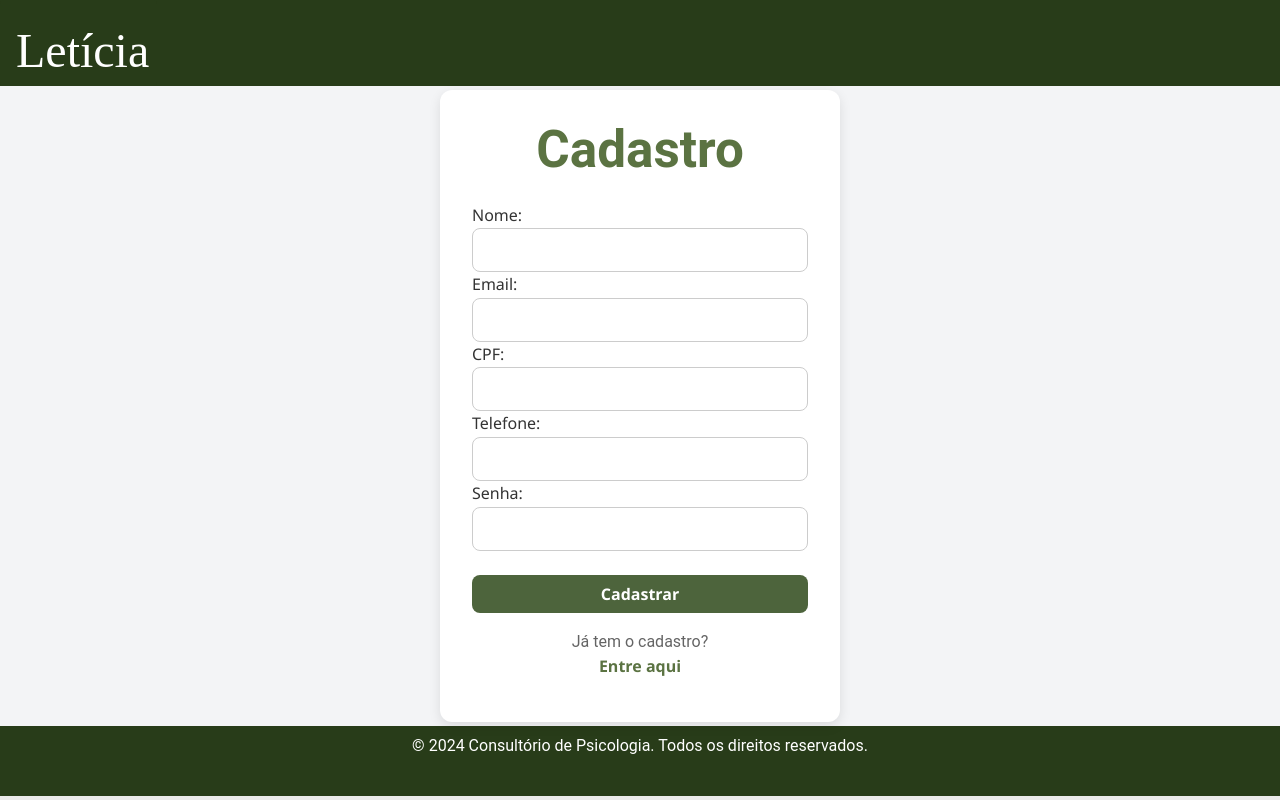
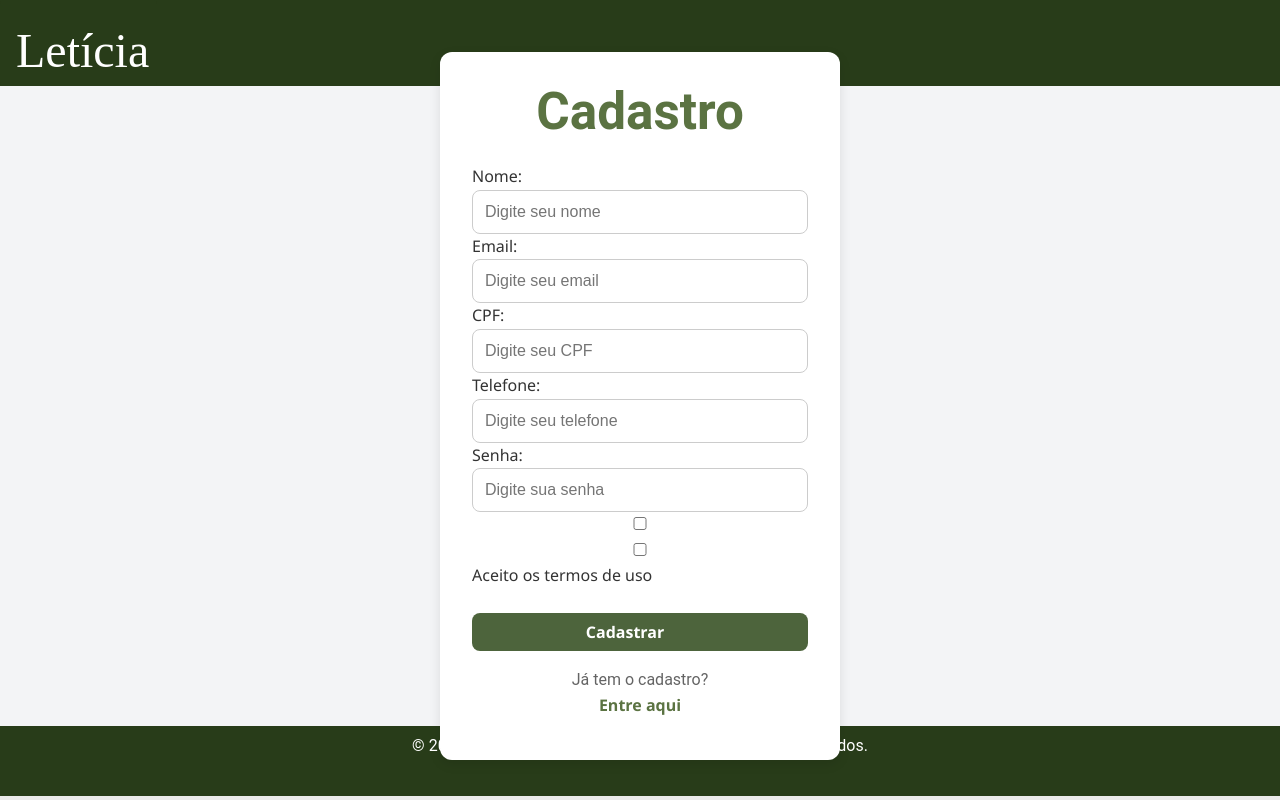
Before and after one commit to AquilaOliveira/sitepsicologo-react-python, a React (Vite) app in the folder frontend/: page /cadastro in a window 1280 px wide. Built offline with nearby package versions, Linux system fonts and the light colour scheme; a web font is replaced by a local one.

Commit message:
layout login/cadastro

```diff
--- a/frontend/package.json
+++ b/frontend/package.json
@@ -13,6 +13,7 @@
     "bootstrap": "^5.3.6",
     "date-picker": "^0.5.0",
     "react": "^19.1.0",
+    "react-bootstrap": "^2.10.10",
     "react-datepicker": "^8.3.0",
     "react-dom": "^19.0.0"
   },
--- a/frontend/src/pages/Cadastro.css
+++ b/frontend/src/pages/Cadastro.css
@@ -103,3 +103,9 @@ h1 {
     text-decoration: none;
     color: rgb(38, 73, 42);
   }
+
+.svgTamDefault {
+  padding-left: 10px;
+  height: 15px;
+  width: 30px;
+}
--- a/frontend/src/pages/cadastro.jsx
+++ b/frontend/src/pages/cadastro.jsx
@@ -3,6 +3,8 @@ import "./Cadastro.css";
 import { useState } from "react";
 import Header from "../components/Header/Header";
 import Footer from "../components/Footer/Footer";
+import seta from "../assets/icons/seta.svg";
+
 
 export default function CadastroForm() {
 
@@ -132,6 +134,7 @@ const errorMessage = () => {
               onChange={handleName}
               className="input"
               value={name}
+              placeholder="Digite seu nome"
               type="text"
             />
             <label className="label">Email:</label>
@@ -139,6 +142,7 @@ const errorMessage = () => {
               onChange={handleEmail}
               className="input"
               value={email}
+              placeholder="Digite seu email"
               type="email"
             />
             <label className="label">CPF:</label>
@@ -146,6 +150,7 @@ const errorMessage = () => {
               onChange={handleCPF}
               className="input"
               value={CPF}
+              placeholder="Digite seu CPF"
               type="text"
             />
             <label className="label">Telefone:</label>
@@ -153,6 +158,7 @@ const errorMessage = () => {
               onChange={handleTel}
               className="input"
               value={tel}
+              placeholder="Digite seu telefone"
               type="text"
             />
             <label className="label">Senha:</label>
@@ -160,10 +166,22 @@ const errorMessage = () => {
               onChange={handlePassword}
               className="input"
               value={password}
+              placeholder="Digite sua senha"
               type="password"
             />
+            <input
+              className="input"
+              type="checkbox"
+            />
+            <div className="checkbox">
+              <input type="checkbox" id="aceitar" name="aceitar" />
+              <label htmlFor="aceitar">Aceito os termos de uso</label>
+            </div>
             <button onClick={handleSubmit} className="btn" type="submit">
               Cadastrar
+                <svg className="svgTamDefault"> /* Tem que configurar esse treco que eu n consegui ainda */
+                  <img src={seta} alt="Seta para a direita"/>
+                </svg>
             </button>
             <div className="cadastrado">
               <p>Já tem o cadastro?</p>
--- a/frontend/src/pages/login.jsx
+++ b/frontend/src/pages/login.jsx
@@ -7,7 +7,9 @@ function Login() {
   const [email, setEmail] = useState("");
   const [password, setPassword] = useState("");
 
-  const handleSubmit = async (e) => {
+  const [error, setError] = useState(false);
+
+  let handleSubmit = async (e) => {
     e.preventDefault();
 
     const usuario = {
@@ -37,6 +39,25 @@ function Login() {
     }
   };
 
+    handleSubmit= (e) => {
+    e.preventDefault();
+    if (email == "" || password == ""){
+      setError(true);
+    }else{
+      setError(false);
+    }
+  }
+
+  const errorMessage = () => {
+    return (
+      <>
+        <div className="error" style={{ display: error ? "" : "none" }}>
+          <p>Por favor, insira todos os campos.</p>
+        </div>
+      </>
+    )
+  }
+
 
   return (
     <>
@@ -45,10 +66,12 @@ function Login() {
         <div className="login-card">
           <h1>Login</h1>
           <p>Faça login abaixo</p>
-
+          <div className="messages">
+            {errorMessage()}
+          </div>
           <form className="login-form" onSubmit={handleSubmit}>
             <div className="form-group">
-              <label htmlFor="email">Email</label>
+              <label className="label">Email</label>
               <input
                 type="email"
                 id="email"
@@ -60,7 +83,7 @@ function Login() {
             </div>
 
             <div className="form-group">
-              <label htmlFor="password">Senha</label>
+              <label className="label">Senha</label>
               <input
                 type="password"
                 id="password"
```
Also changed, not shown: frontend/src/assets/icons/seta.svg (renamed from frontend/src/assets/icons/arrow.svg), 1 other file (tests, documents, lock files or other folders).
